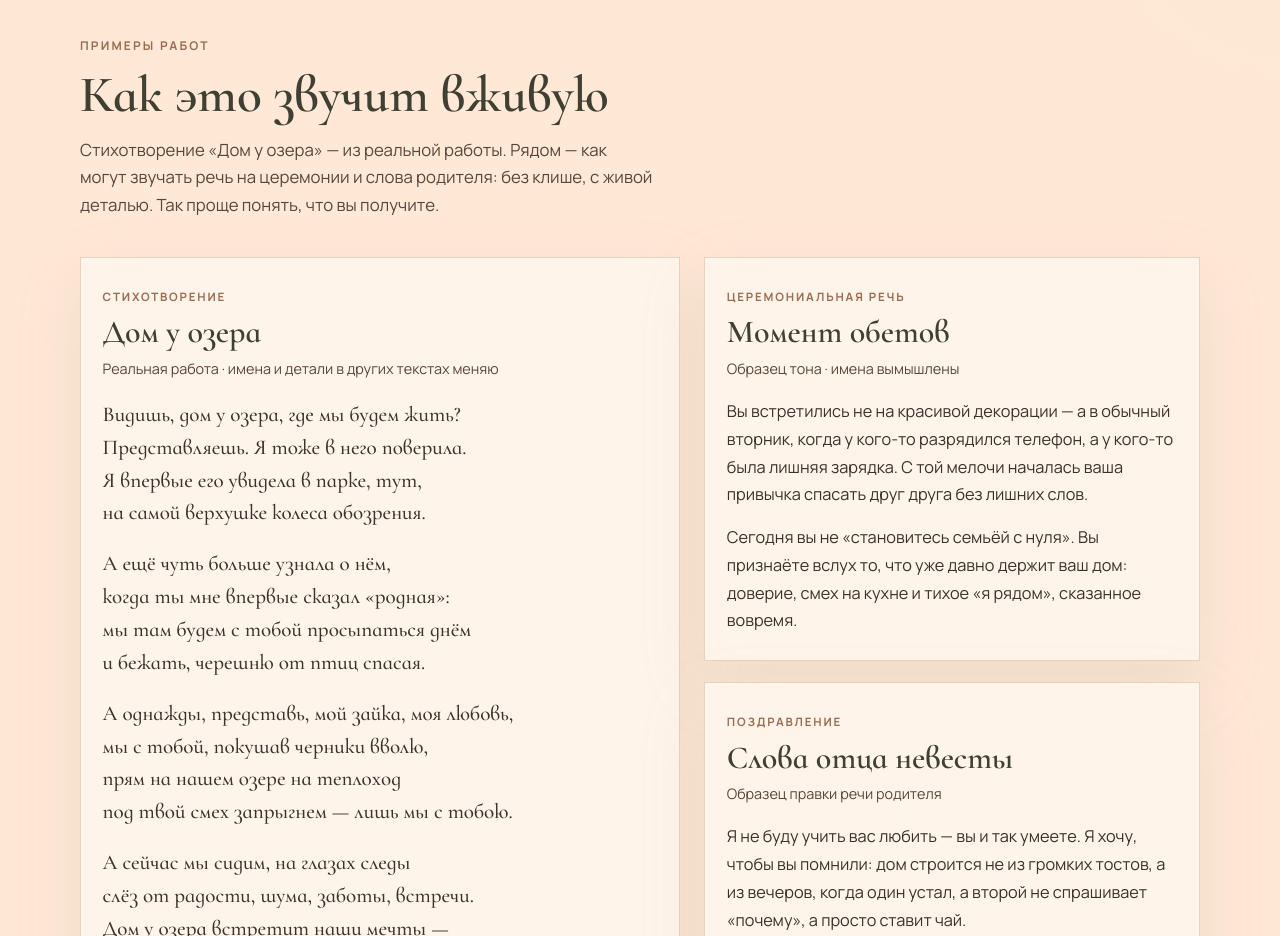
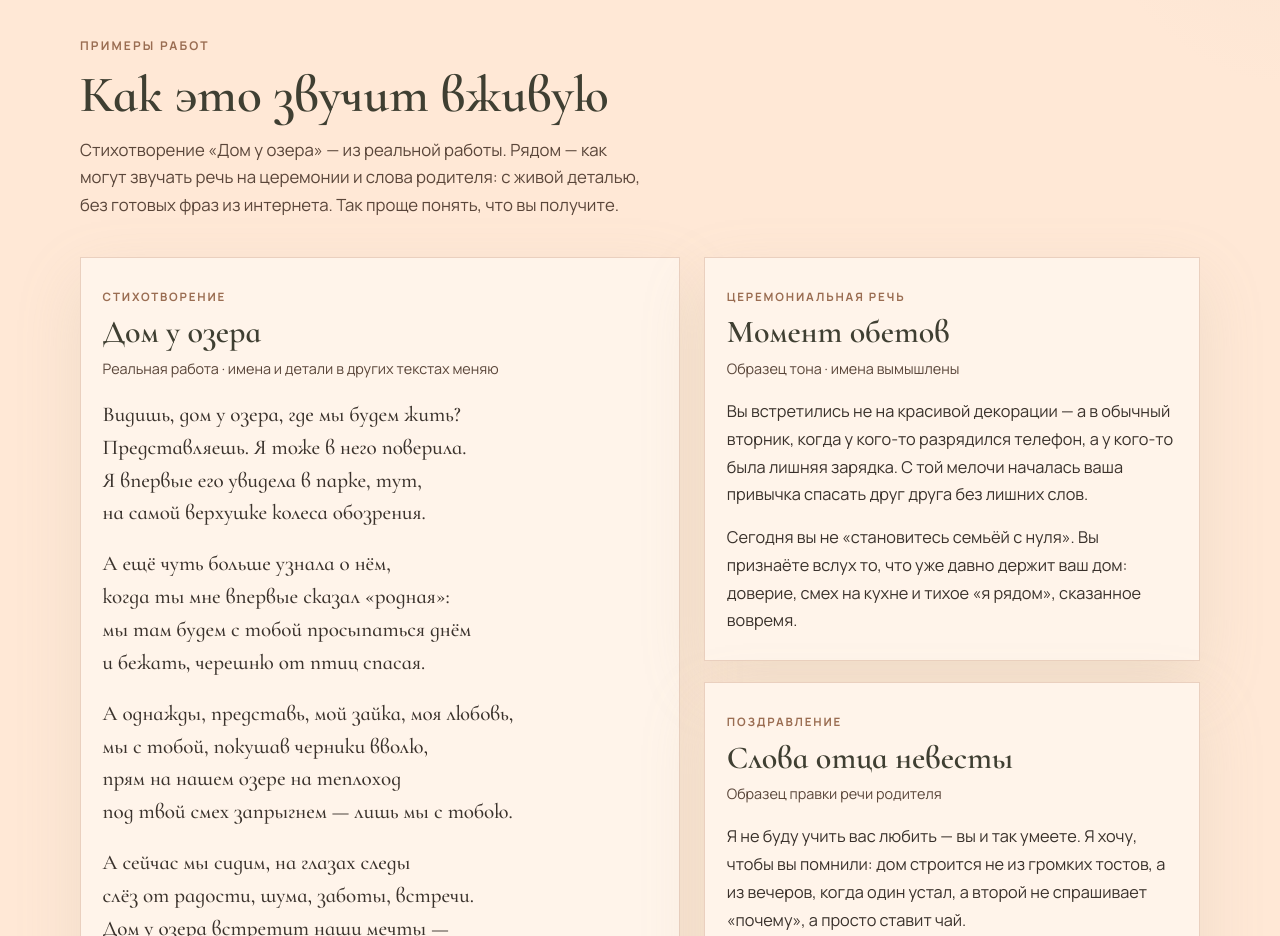
Before and after one commit to testqcqaweb/soroka-prinesla, a website with bundled scripts: page index.html in a window 1280 px wide. Shown: the part 1540-2476 px from the top of the page. Built offline with nearby package versions, Linux system fonts and the light colour scheme.

Commit message:
Rephrase examples intro to avoid repeating клише.
Co-authored-by: Cursor <cursoragent@cursor.com>

```diff
--- a/index.html
+++ b/index.html
@@ -99,8 +99,8 @@
           <h2>Как это звучит вживую</h2>
           <p>
             Стихотворение «Дом у озера» — из реальной работы. Рядом — как могут звучать речь на
-            церемонии и слова родителя: без клише, с живой деталью. Так проще понять, что вы
-            получите.
+            церемонии и слова родителя: с живой деталью, без готовых фраз из интернета. Так проще
+            понять, что вы получите.
           </p>
         </div>
 
```
